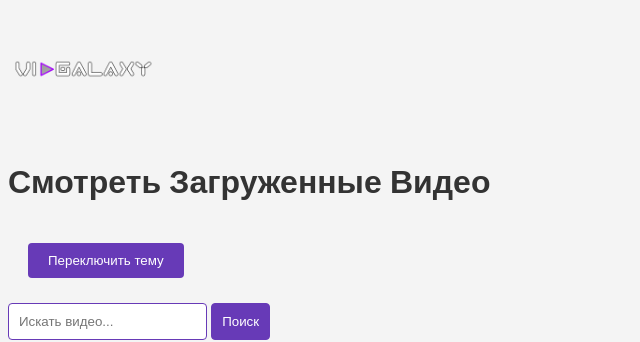
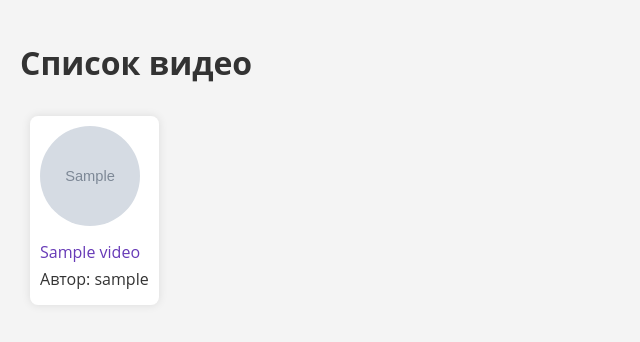
Before and after one commit to ANT920/VidGalaxy, a Flask app: page /videos in a window 1280 px wide. Shown: the top 342 px of the page, without its empty margins (0-640 px from the left). After the commit the page ends 289 px from the top, so only its background shows below. Run offline with Flask 3, Linux system fonts and the light colour scheme; tables that the repository leaves empty hold one stand-in row (values such as "Sample post"); grey boxes marked "Sample" are stand-in pictures.

Commit message:
Update videos.html

```diff
--- a/templates/videos.html
+++ b/templates/videos.html
@@ -1,161 +1,65 @@
-<!doctype html>
+<!DOCTYPE html>
 <html lang="ru">
 <head>
     <meta charset="UTF-8">
     <meta name="viewport" content="width=device-width, initial-scale=1.0">
-    <title>Смотреть Видео</title>
-    <link rel="stylesheet" href="https://fonts.googleapis.com/css2?family=Open+Sans:wght@400;700&display=swap">
+    <title>Видео</title>
     <style>
-        body.light-mode {
+        body {
             font-family: 'Open Sans', sans-serif;
             background-color: #f4f4f4;
             color: #333;
+            margin: 0;
+            padding: 20px;
         }
-        body.dark-mode {
-            font-family: 'Open Sans', sans-serif;
-            background-color: #1e1e1e;
-            color: #f4f4f4;
+        .video-container {
+            display: flex;
+            flex-wrap: wrap;
         }
-        .logo {
-            width: 150px;
-            margin: 20px auto;
+        .video-item {
+            margin: 10px;
+            padding: 10px;
+            background-color: #fff;
+            border-radius: 8px;
+            box-shadow: 0 0 10px rgba(0, 0, 0, 0.1);
         }
-        #videoContainer {
-            display: flex;
-            flex-direction: column;
-            align-items: center;
-            gap: 20px;
+        .video-item img {
+            width: 100px;
+            height: 100px;
+            border-radius: 50%;
         }
-        .videoItem {
-            display: flex;
-            flex-direction: column;
-            align-items: center;
-            width: 100%;
+        .video-item a {
+            display: block;
+            margin-top: 10px;
+            color: #673AB7;
+            text-decoration: none;
         }
-        video {
-            width: 100%;
-            max-width: 600px;
-            border: 1px solid #673AB7;
-            border-radius: 4px;
-            box-shadow: 0 2px 8px rgba(0, 0, 0, 0.1);
-        }
-        .theme-switcher {
-            cursor: pointer;
-            padding: 10px 20px;
-            background-color: #673AB7;
-            color: white;
-            border: none;
-            border-radius: 4px;
-            margin: 20px;
-        }
-        .theme-switcher:hover {
-            background-color: #5E35B1;
-        }
-        .search-bar {
-            margin-bottom: 20px;
-        }
-        input[type="text"], button {
+        .video-item p {
             margin: 5px 0;
-            padding: 10px;
-            border: 1px solid #673AB7;
-            border-radius: 4px;
-        }
-        button {
-            background-color: #673AB7;
-            color: white;
-            cursor: pointer;
-        }
-        button:hover {
-            background-color: #5E35B1;
-        }
-        .footer {
-            margin-top: 40px;
-            font-size: 14px;
-            color: #888;
-        }
-        .videoItem h2, .videoItem p {
-            color: #333;
-        }
-        body.dark-mode .videoItem h2, body.dark-mode .videoItem p {
-            color: #f4f4f4;
-        }
-        .avatar {
-            border-radius: 50%;
-            width: 50px;
-            height: 50px;
-            margin-right: 10px;
-        }
-        .user-info {
-            display: flex;
-            align-items: center;
         }
     </style>
 </head>
-<body class="light-mode">
-    <img src="static/logo.png" alt="Логотип VidGalaxy" class="logo">
-    <h1>Смотреть Загруженные Видео</h1>
-    <button class="theme-switcher" onclick="toggleTheme()">Переключить тему</button>
-    <div class="search-bar">
-        <input type="text" id="searchInput" placeholder="Искать видео...">
-        <button onclick="searchVideos()">Поиск</button>
-    </div>
-    <div id="videoContainer"></div>
-    <div class="footer">
-        <p>Этот хостинг был создан на основе HTML, Python, Heroku CLI и нейросетевых шуток.</p>
-    </div>
+<body>
+    <h1>Список видео</h1>
+    <div class="video-container" id="videosContainer"></div>
     <script>
-        let videos = [];
-
-        function toggleTheme() {
-            document.body.classList.toggle('dark-mode');
-            document.body.classList.toggle('light-mode');
-        }
-
-        async function fetchVideos() {
+        async function loadVideos() {
             const response = await fetch('/videos_data');
-            const data = await response.json();
-            videos = data.videos;
-            displayVideos(videos);
-        }
-
-        function displayVideos(videos) {
-            const videoContainer = document.getElementById('videoContainer');
-            videoContainer.innerHTML = '';
-            videos.forEach(video => {
+            const result = await response.json();
+            const container = document.getElementById('videosContainer');
+            container.innerHTML = '';
+            result.videos.forEach(video => {
                 const videoItem = document.createElement('div');
-                videoItem.className = 'videoItem';
-                const title = document.createElement('h2');
-                title.textContent = video.title;
-
-                const userInfo = document.createElement('div');
-                userInfo.className = 'user-info';
-                const avatar = document.createElement('img');
-                avatar.src = video.avatarUrl || 'static/default-avatar.png';
-                avatar.className = 'avatar';
-                const username = document.createElement('p');
-                username.textContent = `Загружено: ${video.username}`;
-
-                userInfo.appendChild(avatar);
-                userInfo.appendChild(username);
-
-                const videoElement = document.createElement('video');
-                videoElement.controls = true;
-                videoElement.src = video.url;
-
-                videoItem.appendChild(title);
-                videoItem.appendChild(userInfo);
-                videoItem.appendChild(videoElement);
-                videoContainer.appendChild(videoItem);
+                videoItem.className = 'video-item';
+                videoItem.innerHTML = `
+                    <img src="${video.avatarUrl}" alt="Avatar">
+                    <a href="${video.url}" target="_blank">${video.title}</a>
+                    <p>Автор: ${video.username}</p>
+                `;
+                container.appendChild(videoItem);
             });
         }
-
-        function searchVideos() {
-            const searchTerm = document.getElementById('searchInput').value.toLowerCase();
-            const filteredVideos = videos.filter(video => video.title.toLowerCase().includes(searchTerm));
-            displayVideos(filteredVideos);
-        }
-
-        window.onload = fetchVideos;
+        loadVideos();
     </script>
 </body>
 </html>
```
